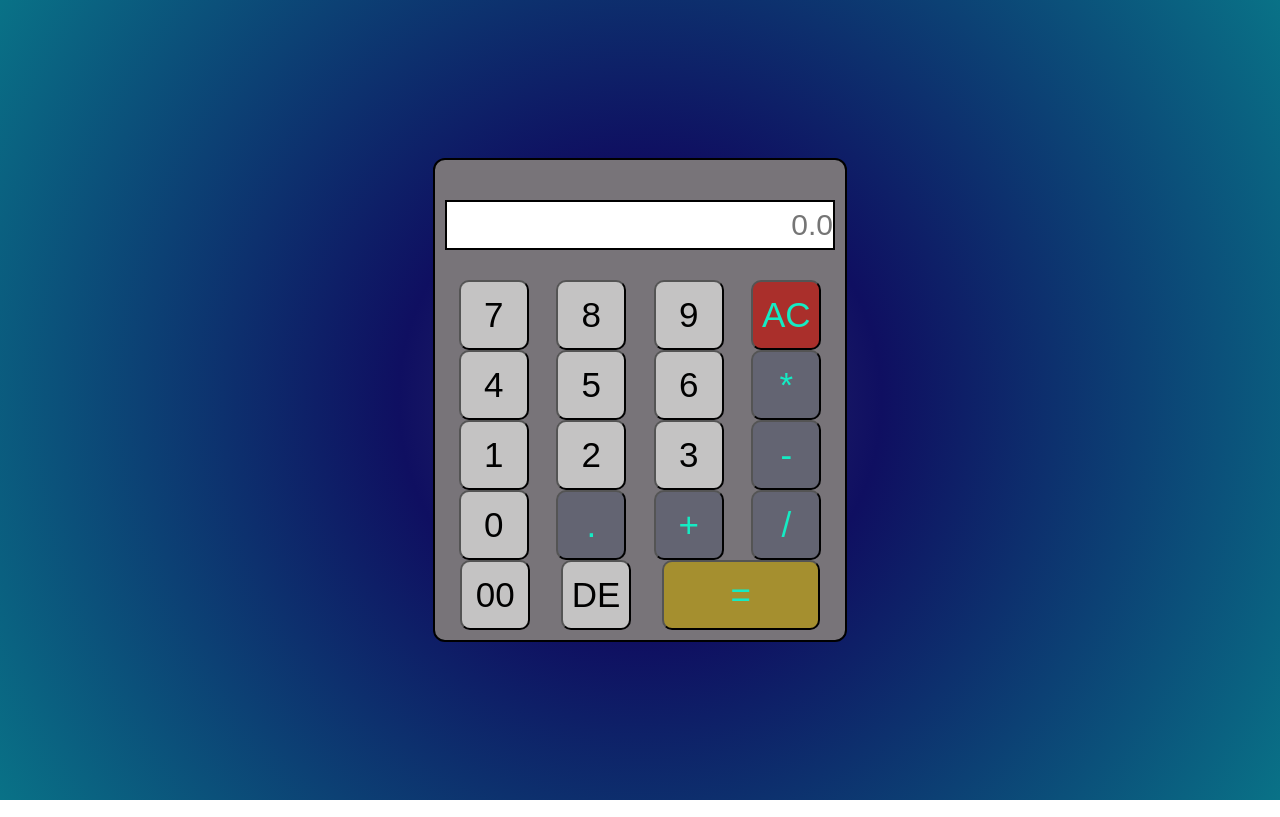
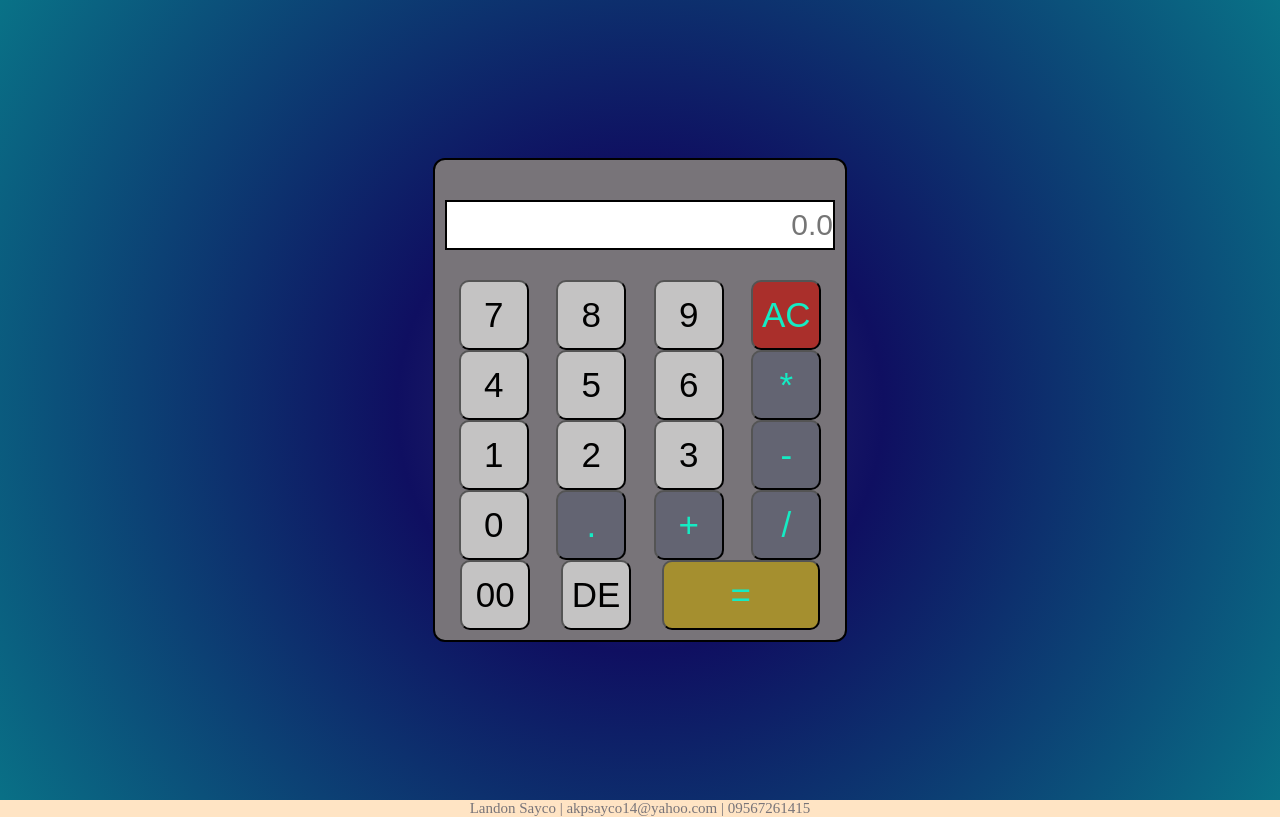
Before and after one commit to AntiGrated/Calculator, a plain HTML site: page index.html in a window 1280 px wide. Drawn offline with Linux system fonts and the light colour scheme.

Commit message:
added a footer
added a footer of my  contact info

```diff
--- a/index.html
+++ b/index.html
@@ -47,4 +47,5 @@
         </div>
     </div>
 </body>
+<footer>Landon Sayco | akpsayco14@yahoo.com | 09567261415</footer>
 </html>
--- a/styles.css
+++ b/styles.css
@@ -79,3 +79,9 @@ form .multiply {
     background-color: rgb(99, 100, 114);
     color: #15ebc3;
 }
+footer {
+    text-align: center;
+    background-color: bisque;
+    font-size: 15px;
+    color: #787479;
+}
```
